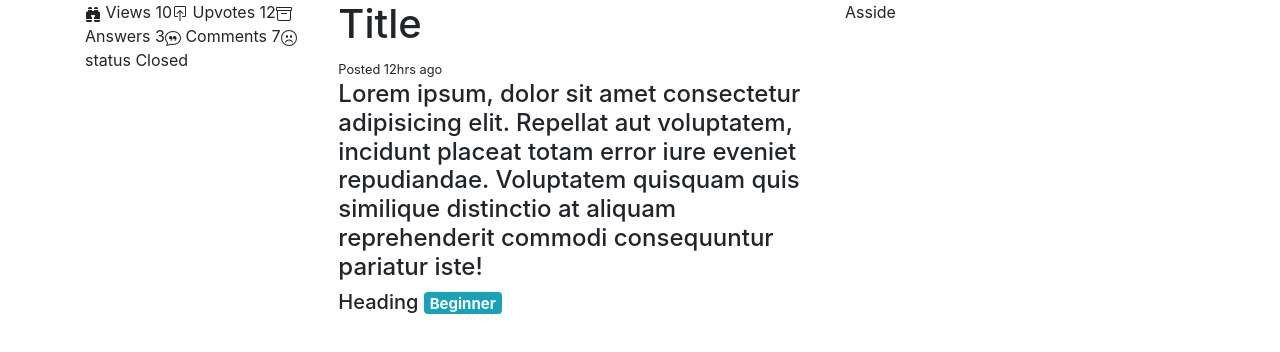
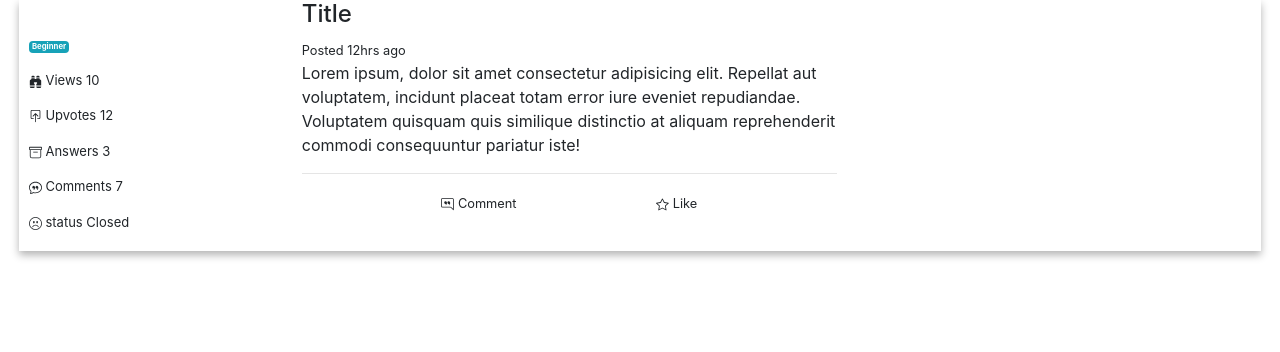
Before and after one commit to Cavein254/devtalkfrontend, a React (Create React App) app: page / in a window 1280 px wide. Shown: the top 352 px of the page. Built offline with nearby package versions, Linux system fonts and the light colour scheme.

Commit message:
finished the question footer

```diff
--- a/src/components/question/Question.js
+++ b/src/components/question/Question.js
@@ -1,15 +1,16 @@
 import React from "react";
 import { Container, Row, Col, Badge } from "reactstrap";
-import {BinocularsFill, BoxArrowInUp, Archive, ChatQuote, EmojiFrown} from 'react-bootstrap-icons'
-import {} from './Question.module.css';
+import {BinocularsFill, BoxArrowInUp, Archive, ChatQuote, EmojiFrown, ChatRightQuote, Star} from 'react-bootstrap-icons'
+import styles from './Question.module.css';
 
 const Question = () => {
   return (
-    <Container className={StyleSheet.card}>
+    <div className={styles.question_cover}>
       <Row>
         <Col xs="12" md="8">
           <Row>
-            <Col xs="4">
+            <Col xs="4" className={styles.question_attr}>
+            <span><small><Badge color="info">Beginner</Badge></small></span>
                   <span>
                       <BinocularsFill /> Views 10
                   </span>
@@ -26,19 +27,31 @@ const Question = () => {
                       <EmojiFrown /> status Closed
                   </span>
             </Col>
-            <Col xs="8">
-                <h1>Title</h1> <small>Posted 12hrs ago</small>
-                <h4> Lorem ipsum, dolor sit amet consectetur adipisicing elit.
+            <Col className={styles.question_main_card}>
+                <div className={styles.question_main_title}>
+                <h4>Title</h4> <small>Posted 12hrs ago</small>
+                </div>
+                <div className={styles.question_main}>
+                Lorem ipsum, dolor sit amet consectetur adipisicing elit.
                     Repellat aut voluptatem, incidunt placeat totam error iure
                     eveniet repudiandae. Voluptatem quisquam quis similique distinctio
-                     at aliquam reprehenderit commodi consequuntur pariatur iste!</h4>
-                <h5>Heading <Badge color="info">Beginner</Badge></h5>
+                     at aliquam reprehenderit commodi consequuntur pariatur iste!
+
+                </div>
+                <hr />
+                <div className={styles.question_footer_main}>
+                    <span>
+                        <small><ChatRightQuote /> Comment</small>
+                    </span>
+                    <span>
+                        <small><Star /> Like</small>
+                    </span>
+                </div>
             </Col>
           </Row>
         </Col>
-        <Col>Asside</Col>
       </Row>
-    </Container>
+    </div>
   );
 };
 
--- a/src/components/question/Question.module.css
+++ b/src/components/question/Question.module.css
@@ -0,0 +1,21 @@
+.question_cover {
+  margin: 0 1.2rem;
+  box-shadow: 0 4px 8px 0 rgba(0, 0, 0, 0.3);
+}
+.question_attr {
+  display: flex;
+  flex-direction: column;
+  padding: 1.2rem;
+}
+.question_attr > span {
+  padding: 1rem 0 0 0.6rem;
+  font-size: small;
+}
+.question_footer_main {
+  padding-bottom: 1rem;
+  margin-top: 0;
+}
+.question_footer_main {
+  display: flex;
+  justify-content: space-evenly;
+}
```
Also changed, not shown: 1 other file (tests, documents, lock files or other folders).
